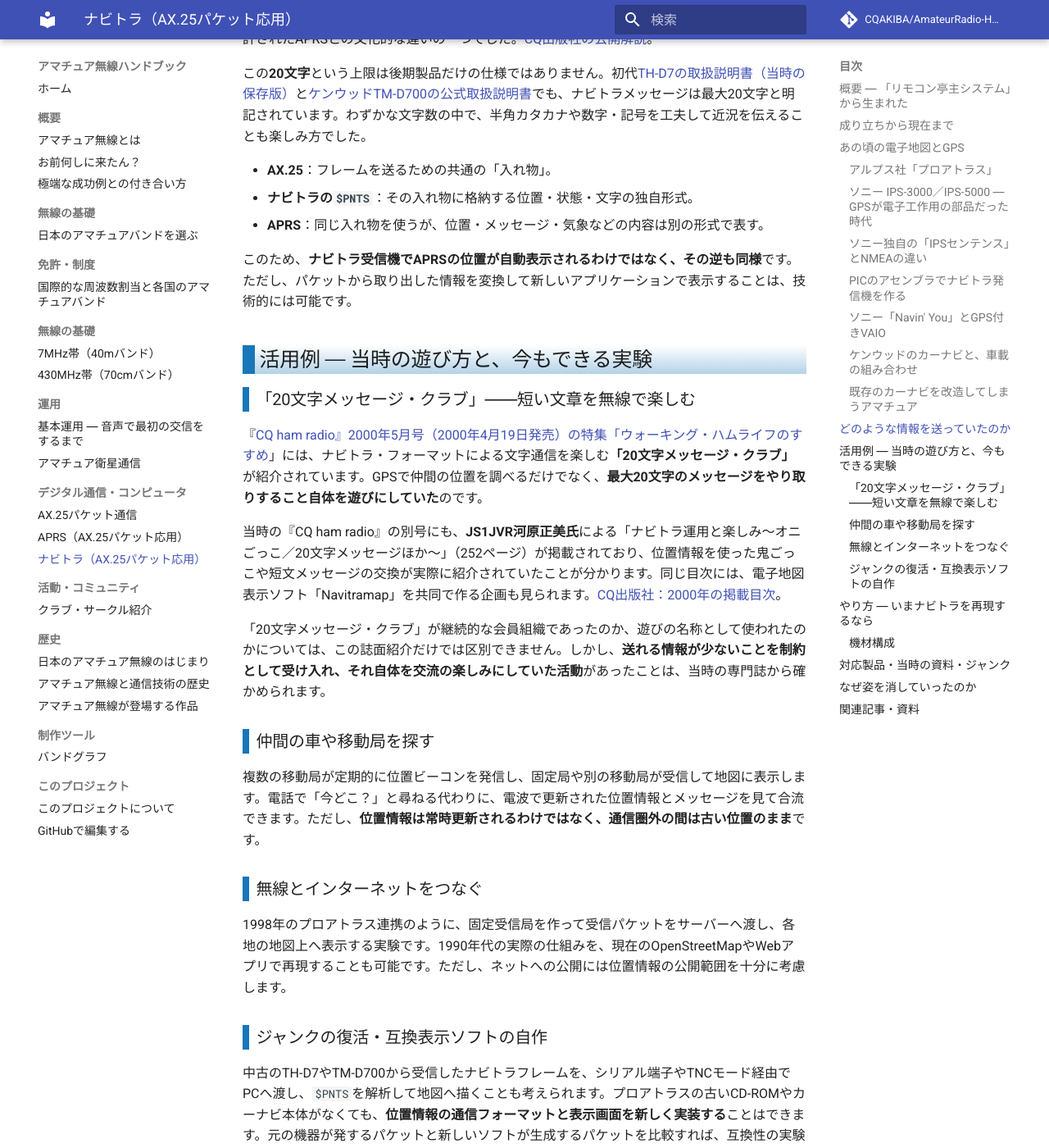
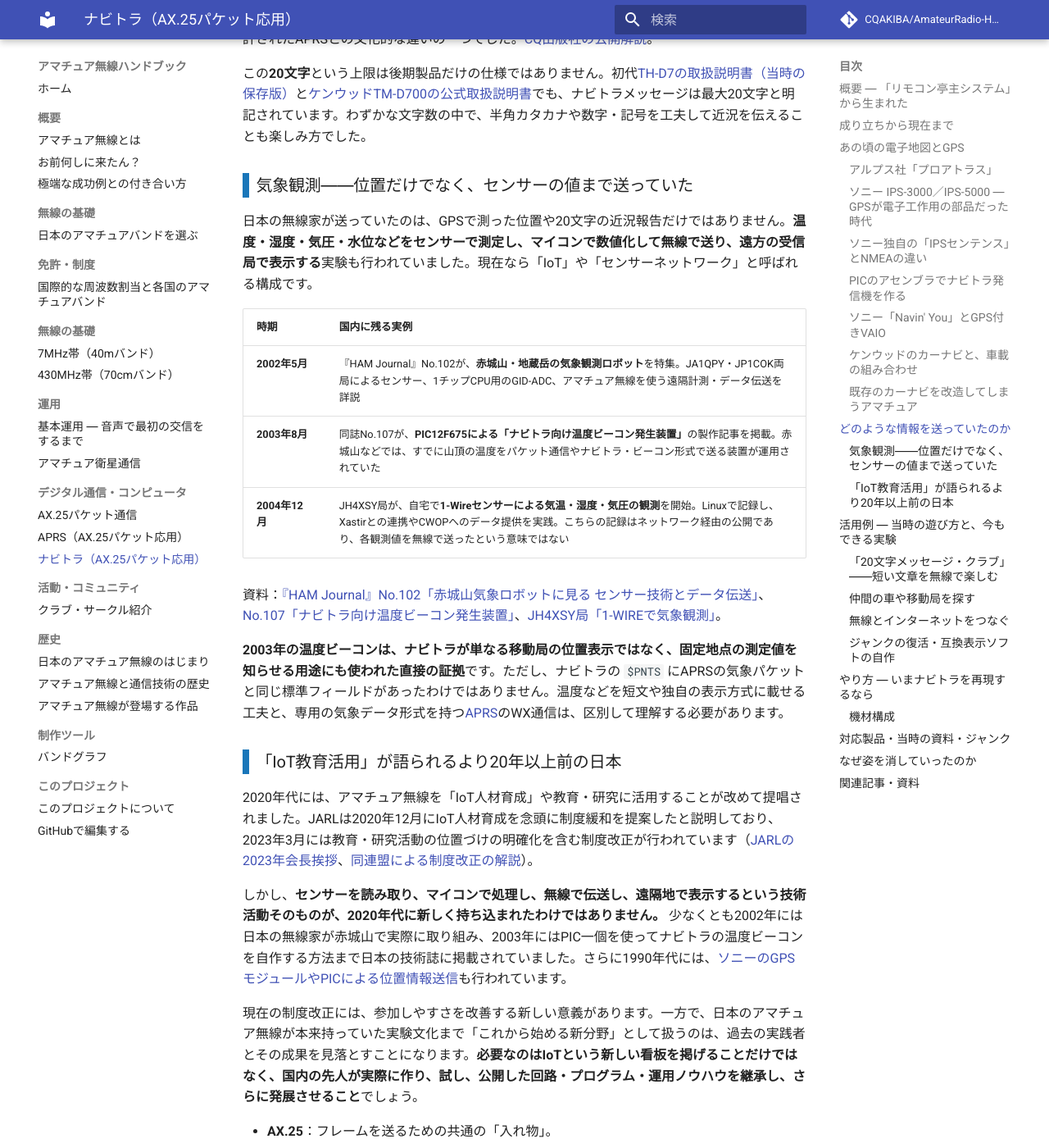
Before and after one commit to CQAKIBA/AmateurRadio-Handbook, an MkDocs documentation site: the page built from docs/07_デジタル通信・コンピュータ/ナビトラ.md, in a window 1280 px wide and 1400 px high, scrolled down 5763 px. Shown: the whole window at 82% size. Built offline with MkDocs 1.6.1 and Material for MkDocs 9.7.7, drawn with Linux system fonts in a browser that asks for light colours; comment, search, counter and statistics services are not loaded; some of the changed text lies outside the part shown.

Commit message:
docs: 国内2002年の気象ロボットと2003年ナビトラ温度ビーコンをIoT前史として記録

```diff
--- a/docs/07_デジタル通信・コンピュータ/ナビトラ.md
+++ b/docs/07_デジタル通信・コンピュータ/ナビトラ.md
@@ -120,6 +120,28 @@ CQ出版社の解説では、**16種類のアイコンと、アルファベッ
 
 この**20文字**という上限は後期製品だけの仕様ではありません。初代[TH-D7の取扱説明書（当時の保存版）](https://mackey.my.coocan.jp/images/th-d7_manual.pdf)と[ケンウッドTM-D700の公式取扱説明書](https://manuals.jvckenwood.com/download/files/B62-1227-00.pdf)でも、ナビトラメッセージは最大20文字と明記されています。わずかな文字数の中で、半角カタカナや数字・記号を工夫して近況を伝えることも楽しみ方でした。
 
+### 気象観測――位置だけでなく、センサーの値まで送っていた
+
+日本の無線家が送っていたのは、GPSで測った位置や20文字の近況報告だけではありません。**温度・湿度・気圧・水位などをセンサーで測定し、マイコンで数値化して無線で送り、遠方の受信局で表示する**実験も行われていました。現在なら「IoT」や「センサーネットワーク」と呼ばれる構成です。
+
+| 時期 | 国内に残る実例 |
+| --- | --- |
+| **2002年5月** | 『HAM Journal』No.102が、**赤城山・地蔵岳の気象観測ロボット**を特集。JA1QPY・JP1COK両局によるセンサー、1チップCPU用のGID-ADC、アマチュア無線を使う遠隔計測・データ伝送を詳説 |
+| **2003年8月** | 同誌No.107が、**PIC12F675による「ナビトラ向け温度ビーコン発生装置」**の製作記事を掲載。赤城山などでは、すでに山頂の温度をパケット通信やナビトラ・ビーコン形式で送る装置が運用されていた |
+| **2004年12月** | JH4XSY局が、自宅で**1-Wireセンサーによる気温・湿度・気圧の観測**を開始。Linuxで記録し、Xastirとの連携やCWOPへのデータ提供を実践。こちらの記録はネットワーク経由の公開であり、各観測値を無線で送ったという意味ではない |
+
+資料：[『HAM Journal』No.102「赤城山気象ロボットに見る センサー技術とデータ伝送」](https://www.cqpub.co.jp/HAMJournal/contents/102/HAMJ_102.htm)、[No.107「ナビトラ向け温度ビーコン発生装置」](https://www.cqpub.co.jp/HAMJournal/contents/107/HAMJ_107.htm)、[JH4XSY局「1-WIREで気象観測」](https://www.asahi-net.or.jp/~sx7h-iwmt/jh4xsy/wx.html)。
+
+**2003年の温度ビーコンは、ナビトラが単なる移動局の位置表示ではなく、固定地点の測定値を知らせる用途にも使われた直接の証拠**です。ただし、ナビトラの `$PNTS` にAPRSの気象パケットと同じ標準フィールドがあったわけではありません。温度などを短文や独自の表示方式に載せる工夫と、専用の気象データ形式を持つ[APRS](APRS.md)のWX通信は、区別して理解する必要があります。
+
+### 「IoT教育活用」が語られるより20年以上前の日本
+
+2020年代には、アマチュア無線を「IoT人材育成」や教育・研究に活用することが改めて提唱されました。JARLは2020年12月にIoT人材育成を念頭に制度緩和を提案したと説明しており、2023年3月には教育・研究活動の位置づけの明確化を含む制度改正が行われています（[JARLの2023年会長挨拶](https://www.jarl.org/Japanese/4_jarl/4-1_Soshiki/jg1ktc_Kaichou_aisatu.html)、[同連盟による制度改正の解説](https://www.jarl.org/Japanese/2_Joho/2-2_Regulation/wireless_seido.html)）。
+
+しかし、**センサーを読み取り、マイコンで処理し、無線で伝送し、遠隔地で表示するという技術活動そのものが、2020年代に新しく持ち込まれたわけではありません。** 少なくとも2002年には日本の無線家が赤城山で実際に取り組み、2003年にはPIC一個を使ってナビトラの温度ビーコンを自作する方法まで日本の技術誌に掲載されていました。さらに1990年代には、[ソニーのGPSモジュールやPICによる位置情報送信](#ソニー-ips-3000ips-5000--gpsが電子工作用の部品だった時代)も行われています。
+
+現在の制度改正には、参加しやすさを改善する新しい意義があります。一方で、日本のアマチュア無線が本来持っていた実験文化まで「これから始める新分野」として扱うのは、過去の実践者とその成果を見落とすことになります。**必要なのはIoTという新しい看板を掲げることだけではなく、国内の先人が実際に作り、試し、公開した回路・プログラム・運用ノウハウを継承し、さらに発展させること**でしょう。
+
 - **AX.25**：フレームを送るための共通の「入れ物」。
 - **ナビトラの`$PNTS`**：その入れ物に格納する位置・状態・文字の独自形式。
 - **APRS**：同じ入れ物を使うが、位置・メッセージ・気象などの内容は別の形式で表す。
@@ -217,6 +239,10 @@ TNC・1200bit/s AFSKモデム
 - [アルインコEJ-50U取扱説明書：SONY形式とSMATC形式の解析例（PDF）](https://www.repeater-builder.com/alinco/pdf/ej-50u-im.pdf)
 - [『CQ ham radio』2000年2月号：PIC16F84製GPS表示・ナビトラビーコンとASM／HEX](https://www.cqpub.co.jp/cqham/CQHAMWWW/2000-2/hamcom.htm)
 - [JS1RSV：1999年のPIC製ナビトラビーコン製作記録](https://www.ne.jp/asahi/ham/js1rsv/GPS/GM38.htm)
+- [『HAM Journal』No.102（2002年）：赤城山気象ロボットのセンサー・テレメトリー](https://www.cqpub.co.jp/HAMJournal/contents/102/HAMJ_102.htm)
+- [『HAM Journal』No.107（2003年）：PIC12F675製ナビトラ温度ビーコン](https://www.cqpub.co.jp/HAMJournal/contents/107/HAMJ_107.htm)
+- [JH4XSY局：2004年からの1-Wire気象観測・CWOP連携](https://www.asahi-net.or.jp/~sx7h-iwmt/jh4xsy/wx.html)
+- [JARL：2023年の制度改正と人材育成の説明](https://www.jarl.org/Japanese/2_Joho/2-2_Regulation/wireless_seido.html)
 - [ソニー：Navin' YouとIPS-5000に関する2000年の不具合告知](https://www.sony.jp/support/vaio/products/software/navinyou/info7.html)
 - [アルプス社：プロアトラス98発表当時の報道](https://pc.watch.impress.co.jp/docs/article/980610/alpsmap.htm)
 - [JS1RSV：カーナビNVX-4とナビトラの接続工作](https://www.ne.jp/asahi/ham/js1rsv/GPS/NVX4.htm)
```
